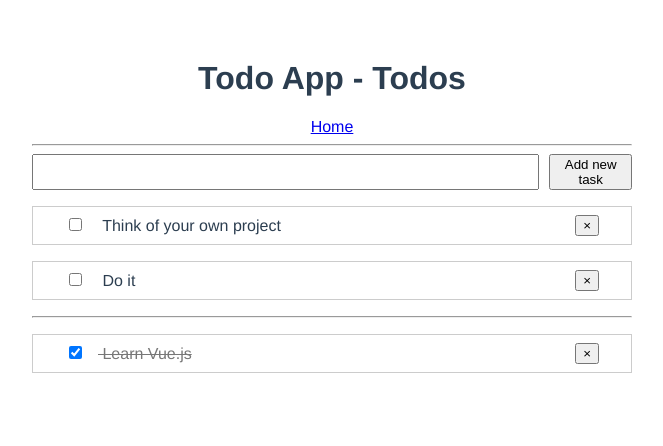
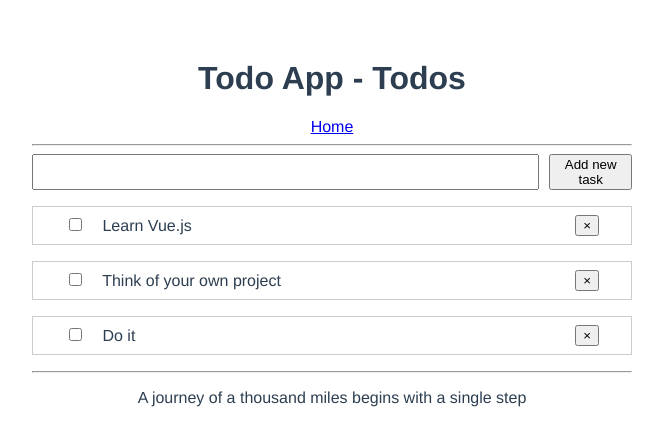
Before and after one commit to white78wolf/todo-list, a Vue app: page /todos in a window 1280 px wide. Shown: the top 446 px of the page, without its empty margins (308-971 px from the left). Built offline with nearby package versions, Linux system fonts and the light colour scheme; the HTML template or start-up script is replaced by a standard one.

Commit message:
Add fillers for empty lists of todos

```diff
--- a/src/views/Todos.vue
+++ b/src/views/Todos.vue
@@ -5,14 +5,18 @@
     <hr>
     <AddTodo @add-todo="addTodo" />
     <TodoList
+      v-if="unfinishedTodos.length"
       :todos="unfinishedTodos"
       @remove-todo="removeTodo"
     />
+    <p v-else>There's nothing to do now</p>
     <hr>
     <TodoList
+      v-if="completedTodos.length"
       :todos="completedTodos"
       @remove-todo="removeTodo"
     />
+    <p v-else>A journey of a thousand miles begins with a single step</p>
   </div>
 </template>
 
@@ -26,7 +30,7 @@ export default {
       todos: [{
           id: 1,
           title: 'Learn Vue.js',
-          completed: true
+          completed: false
         },
         {
           id: 2,
```
